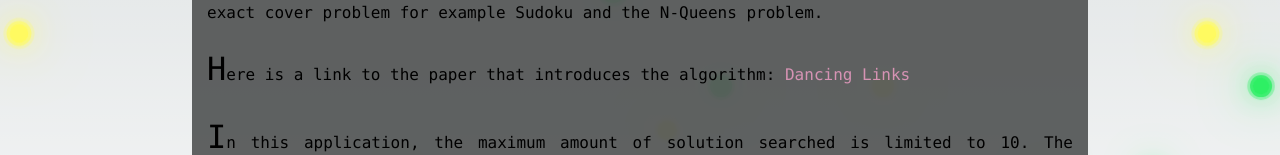
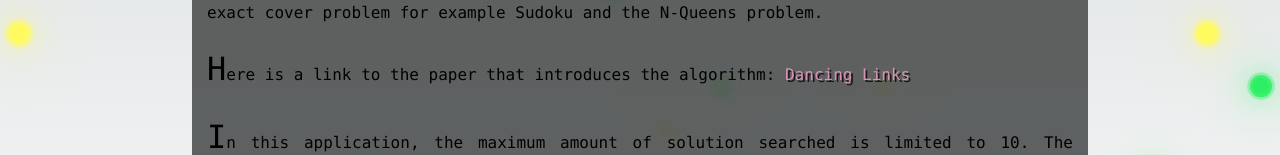
Before and after one commit to jeffyfung/sudoku-solver, a Next.js app: page /about in a window 1280 px wide. In both pictures the pointer is over the link "Dancing Links". Shown: the part 324-479 px from the top of the page. Built offline with nearby package versions, Linux system fonts and the light colour scheme; no server answers.

Commit message:
feat: update about page link hover

```diff
--- a/src/app/about/page.module.css
+++ b/src/app/about/page.module.css
@@ -19,3 +19,7 @@ p.paragraph::first-letter {
 .link {
   color: #d693b4;
 }
+
+.link:hover {
+  text-shadow: 2px 2px #191818;
+}
```
